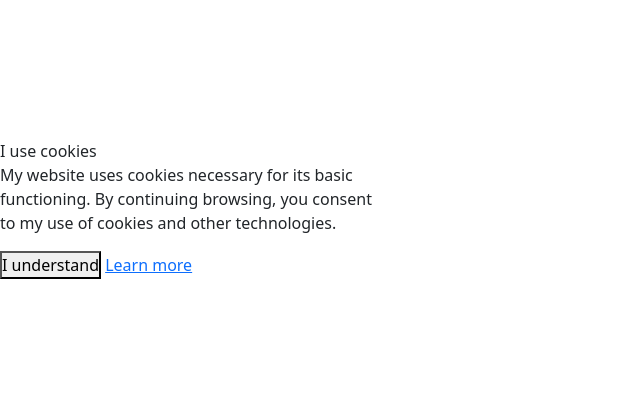
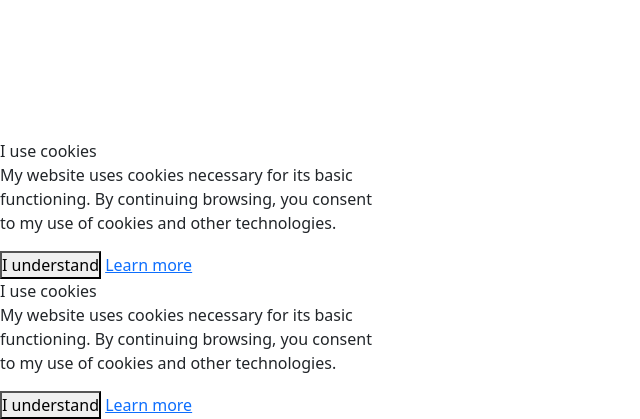
Before and after one commit to s3891667/Full_Stack_Website, a PHP site: page /home.php in a window 1280 px wide. Shown: the part 1537-1956 px from the top of the page, without its empty margins (0-640 px from the left). Before the commit the page ends 1816 px from the top, so only its background shows below. Run offline with PHP 8.4, Linux system fonts and the light colour scheme; the visitor is signed in with stand-in values (Sample User, id 1).

Commit message:
add cookie to home.php

```diff
--- a/www/home.php
+++ b/www/home.php
@@ -181,6 +181,15 @@ function welcome()
         <button class="accept-button">I understand</button>
         <a href="#">Learn more</a>
     </div>
+    <div class="wrapper"></div>
+    <div class="cookie-container">
+        <div>I use cookies</div>
+        <p>My website uses cookies necessary for its basic <br>functioning. By continuing browsing, you consent <br>to
+            my use of cookies and other technologies.
+        </p>
+        <button class="accept-button">I understand</button>
+        <a href="#">Learn more</a>
+    </div>
 </body>
 
 </html>
```
Also changed, not shown: www/index.php (+1 -11 lines).
